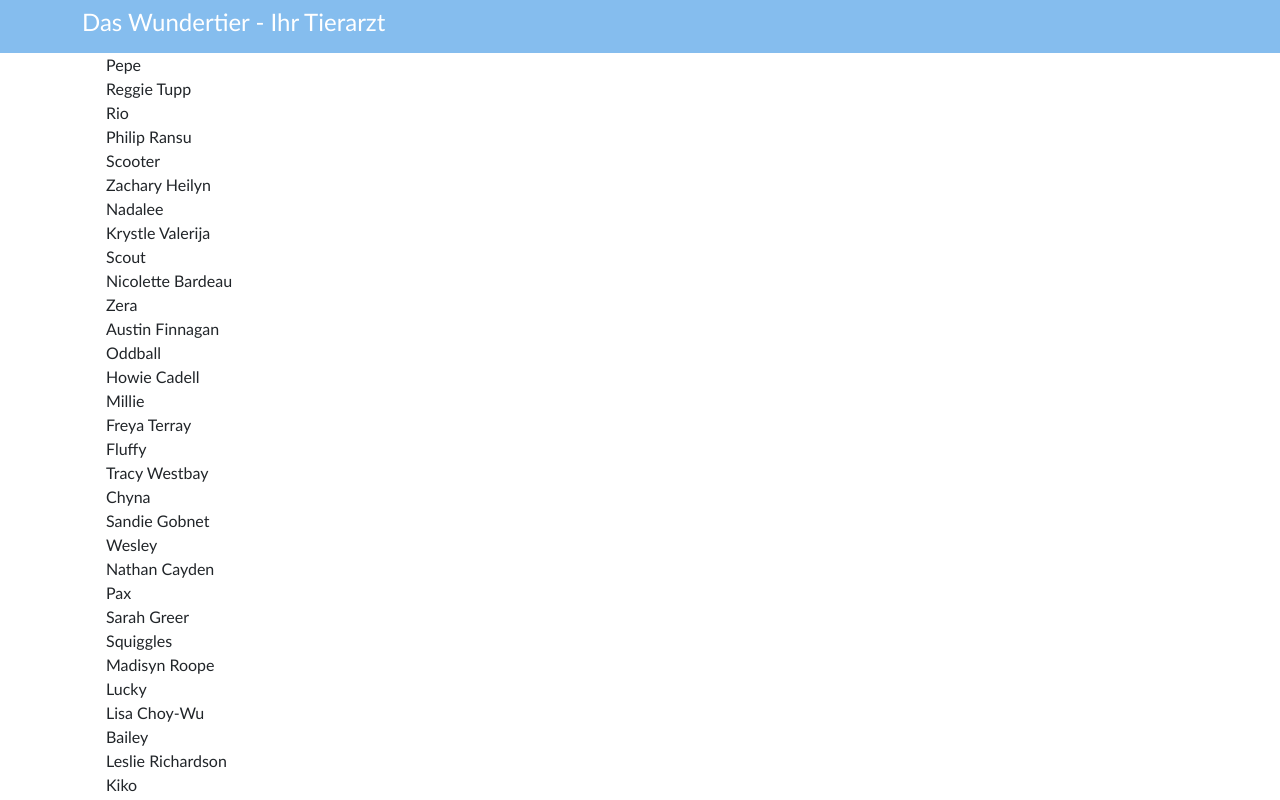
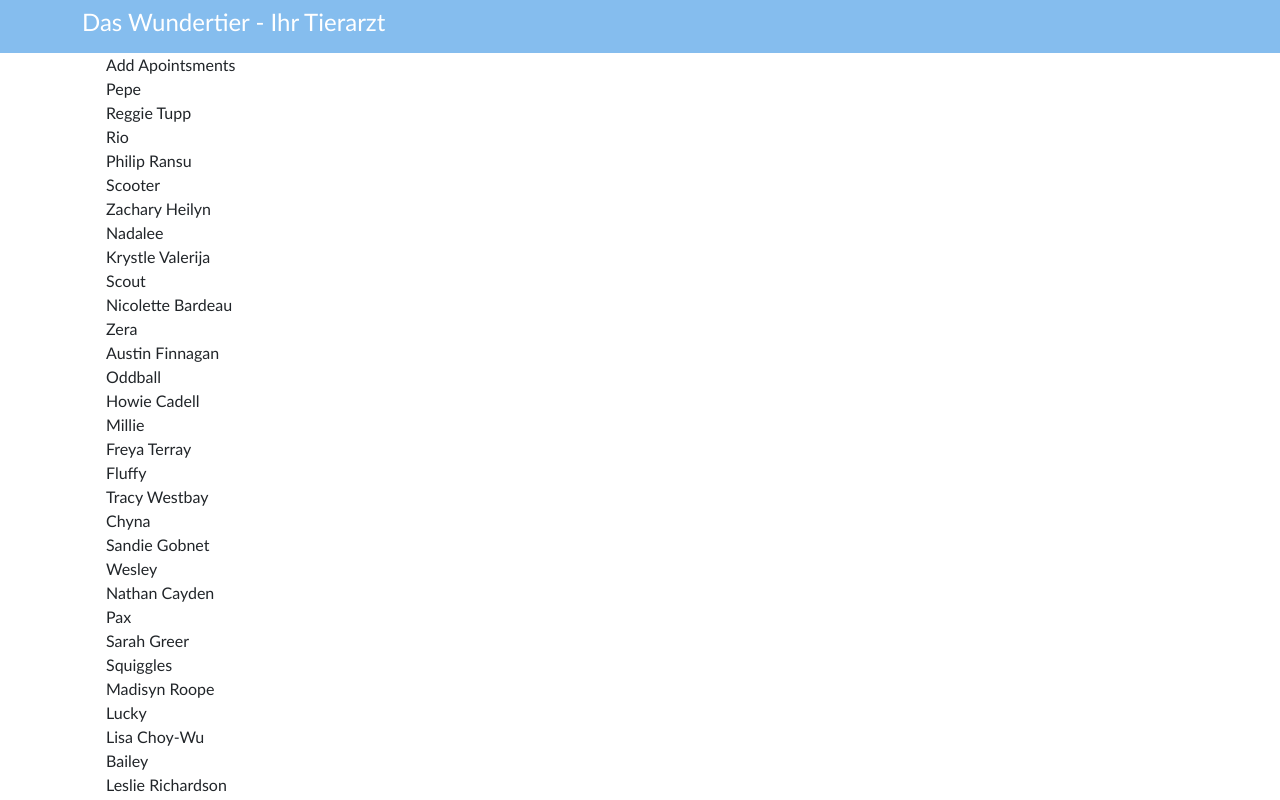
Before and after one commit to Verenasworld/webinterface, a React (Create React App) app: page / in a window 1280 px wide. Shown: the top 800 px of the page. Built offline with nearby package versions, Linux system fonts and the light colour scheme.

Commit message:
data output in one direction subcomponent with props

```diff
--- a/src/components/App.js
+++ b/src/components/App.js
@@ -30,21 +30,16 @@ componentDidMount(){
 }
 
   render(){
-    const listItem = this.state.myAppointments.map(item => (
-      <div>
-        <div>{item.petName}</div>
-        <div>{item.ownerName}</div>
-      </div>
-    ))
+
     return (
       <main className="page bg-white" id="petratings">
           <div className="container">
             <div className="row">
               <div className="col-md-12 bg-white">
                 <div className="container">
-                  {listItem}
+
                   <AddApointsment></AddApointsment>
-                   <ListApoointsment></ListApoointsment>
+                   <ListApoointsment appointments ={this.state.myAppointments}></ListApoointsment>
                     <SearchApointments></SearchApointments>
 
                 </div>
--- a/src/components/ListApoointsment.js
+++ b/src/components/ListApoointsment.js
@@ -2,9 +2,16 @@ import React, { Component } from 'react'
 
 export default class ListApoointsment extends Component {
     render() {
+
+        const listItem = this.props.appointments.map(item => (
+            <div>
+              <div>{item.petName}</div>
+              <div>{item.ownerName}</div>
+            </div>
+          ));
         return (
             <div>
-                List Appointsments
+                {listItem}
             </div>
         )
     }
```
